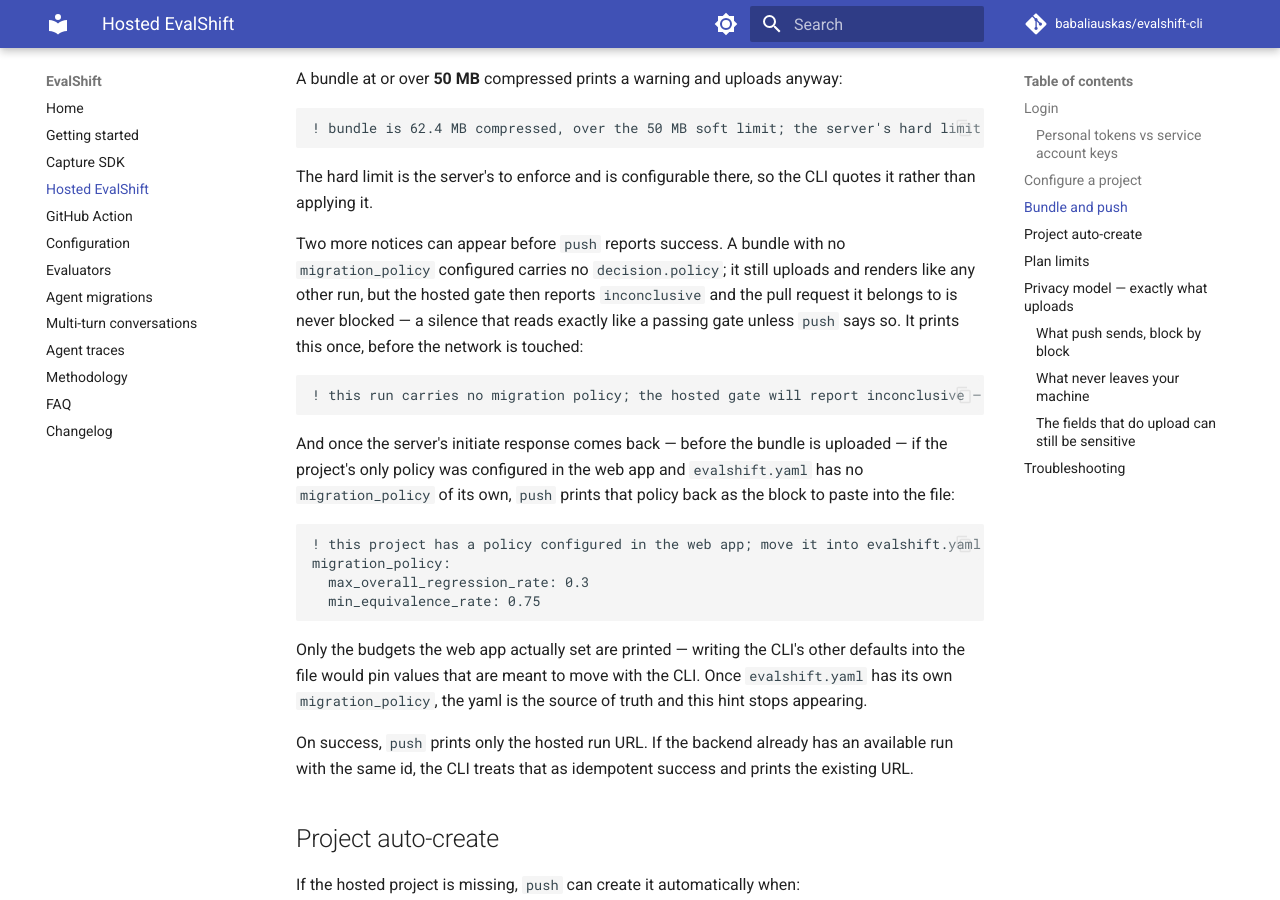
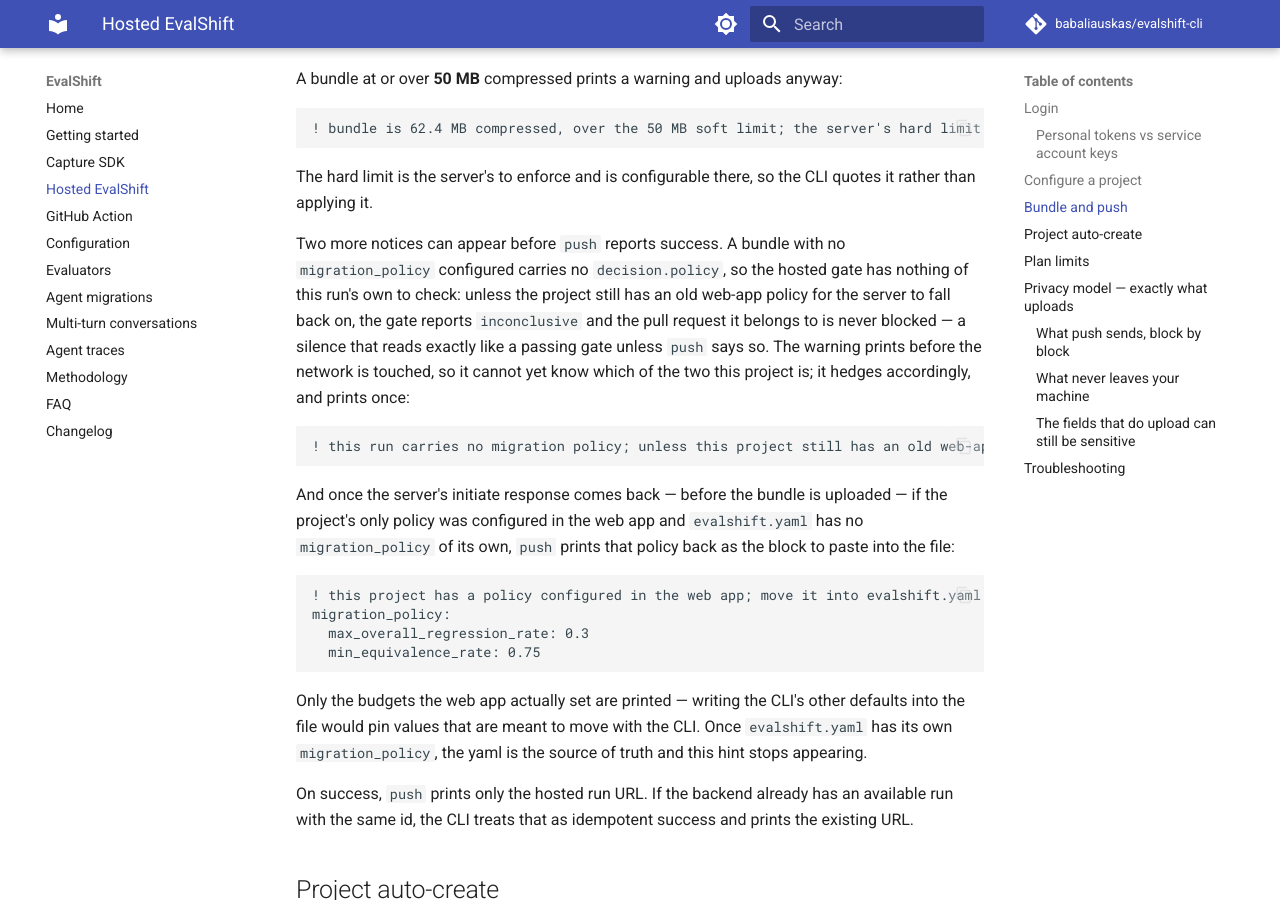
Before and after one commit to babaliauskas/evalshift-cli, an MkDocs documentation site: the page built from docs/hosted.md, in a window 1280 px wide and 900 px high, scrolled down 3129 px. Built offline with MkDocs 1.6.1 and Material for MkDocs 9.7.7, drawn with Linux system fonts in a browser that asks for light colours; comment, search, counter and statistics services are not loaded; some of the changed text lies outside the part shown.

Commit message:
fix(push): hedge the missing-policy warning and correct the gate docs
Four findings from the whole-branch review.

The missing-policy warning claimed the hosted gate "will report
inconclusive". Per decision D2 the server only falls back to inconclusive
when the run has no policy snapshot *and* the project has no legacy
policy; a run with no snapshot on a project that still has a web-app
policy is re-evaluated against that column and does gate — and that is
exactly the project that then gets the legacy-policy hint printed a
moment later, so the two notices contradicted each other. The warning
prints before any network call (deliberately, so it survives the resume
path) and cannot know which case it is in, so the sentence now hedges.
Echoes updated in DOCS.md, docs/hosted.md (notices section and the
troubleshooting row), llms-full.txt and the literal copy the push test
keeps on purpose.

The docs asserted that the web app's policy view "now only displays this
per-run snapshot; it cannot edit it". That web-app change is phase 3, in
another repo, and ships after the CLI — at CLI release the card still
edits. DOCS.md, docs/configuration.md and llms-full.txt now word it as
the contract (yaml is the source of truth; the view is becoming a
read-only display) rather than as shipped state.

docs/github-action.md still described `fail-on: policy` as the run
"re-scored" server-side against evalshift.yaml. The server returns the
CLI's own decision from the bundle instead, so both lines are corrected;
the same claim in the scaffolded workflow's header comment goes with
them.

The CHANGELOG now says this release needs a hosted server that accepts
decision.policy — local pre-flight validation passes for a
policy-carrying bundle, so a host that has not deployed phase 1 takes the
full upload before failing at finalize — and credits `compare --push`,
which prints both notices through the same console.

Co-Authored-By: Claude Opus 5 (1M context) <noreply@anthropic.com>

````diff
--- a/docs/hosted.md
+++ b/docs/hosted.md
@@ -158,14 +158,16 @@ The hard limit is the server's to enforce and is configurable there, so the CLI
 quotes it rather than applying it.
 
 Two more notices can appear before `push` reports success. A bundle with no
-`migration_policy` configured carries no `decision.policy`; it still uploads
-and renders like any other run, but the hosted gate then reports
-`inconclusive` and the pull request it belongs to is never blocked — a
-silence that reads exactly like a passing gate unless `push` says so. It
-prints this once, before the network is touched:
+`migration_policy` configured carries no `decision.policy`, so the hosted gate
+has nothing of this run's own to check: unless the project still has an old
+web-app policy for the server to fall back on, the gate reports `inconclusive`
+and the pull request it belongs to is never blocked — a silence that reads
+exactly like a passing gate unless `push` says so. The warning prints before
+the network is touched, so it cannot yet know which of the two this project is;
+it hedges accordingly, and prints once:
 
 ```
-! this run carries no migration policy; the hosted gate will report inconclusive — add migration_policy to evalshift.yaml
+! this run carries no migration policy; unless this project still has an old web-app policy, the hosted gate reports inconclusive and never blocks — add migration_policy to evalshift.yaml
 ```
 
 And once the server's initiate response comes back — before the bundle is
@@ -334,4 +336,4 @@ credential file locally and repository secrets in CI.
 | `cannot auto-create <slug> at <host>` | The message names the host it talked to and the server's status. Most often the host is not the one you meant: with no `--host` and no `EVALSHIFT_HOST`, an unset credentials file falls back to `https://api.evalshift.dev`, where your org does not exist. | Run `evalshift whoami` and check the host it prints. If it is wrong, `evalshift login --host <hosted-api-url>`. If the host is right and the status is 403, the token lacks org access — see [Project auto-create](#project-auto-create). |
 | Threshold warning | Local `thresholds` differ from hosted canonical thresholds. | Pull the current project thresholds from the web app or ask an owner to sync them. |
 | `this run needs a paid plan` | The org's plan does not cover this push, or the subscription has stopped paying. | Open the upgrade URL printed with the message, or wait for the monthly reset and push the same run id again. See [Plan limits](#plan-limits). |
-| `this run carries no migration policy` warning | No `migration_policy` is configured in `evalshift.yaml`, so the bundle has no `decision.policy`. | Add `migration_policy` to `evalshift.yaml` (see [Configuration](configuration.md#migration_policy)). Until then the hosted gate reports `inconclusive` and never blocks the pull request. |
+| `this run carries no migration policy` warning | No `migration_policy` is configured in `evalshift.yaml`, so the bundle has no `decision.policy`. | Add `migration_policy` to `evalshift.yaml` (see [Configuration](configuration.md#migration_policy)). Until then the gate has only whatever old web-app policy the project still has; with none, it reports `inconclusive` and never blocks the pull request. |
````
Also changed, not shown: CHANGELOG.md (+14 -8 lines), DOCS.md (+2 -2 lines), docs/configuration.md (+6 -5 lines), docs/github-action.md (+4 -4 lines), llms-full.txt (+15 -12 lines), 4 other files.
